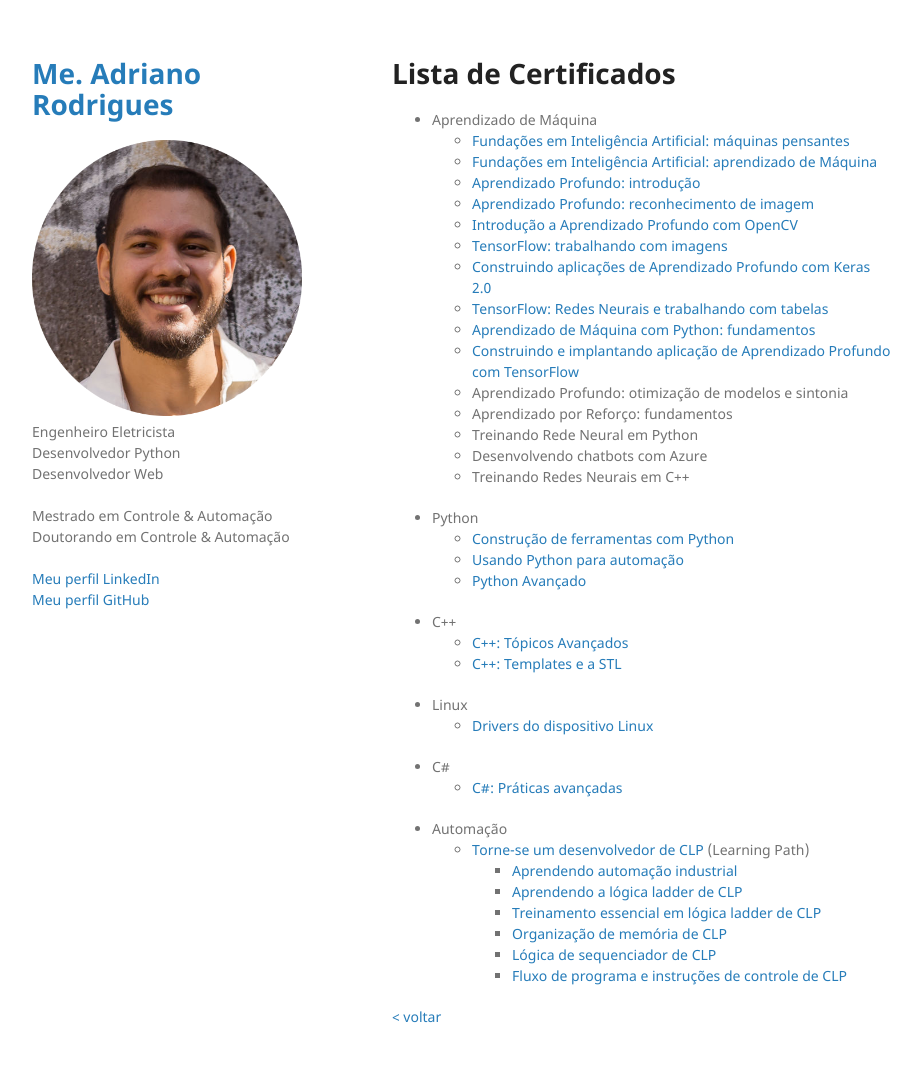
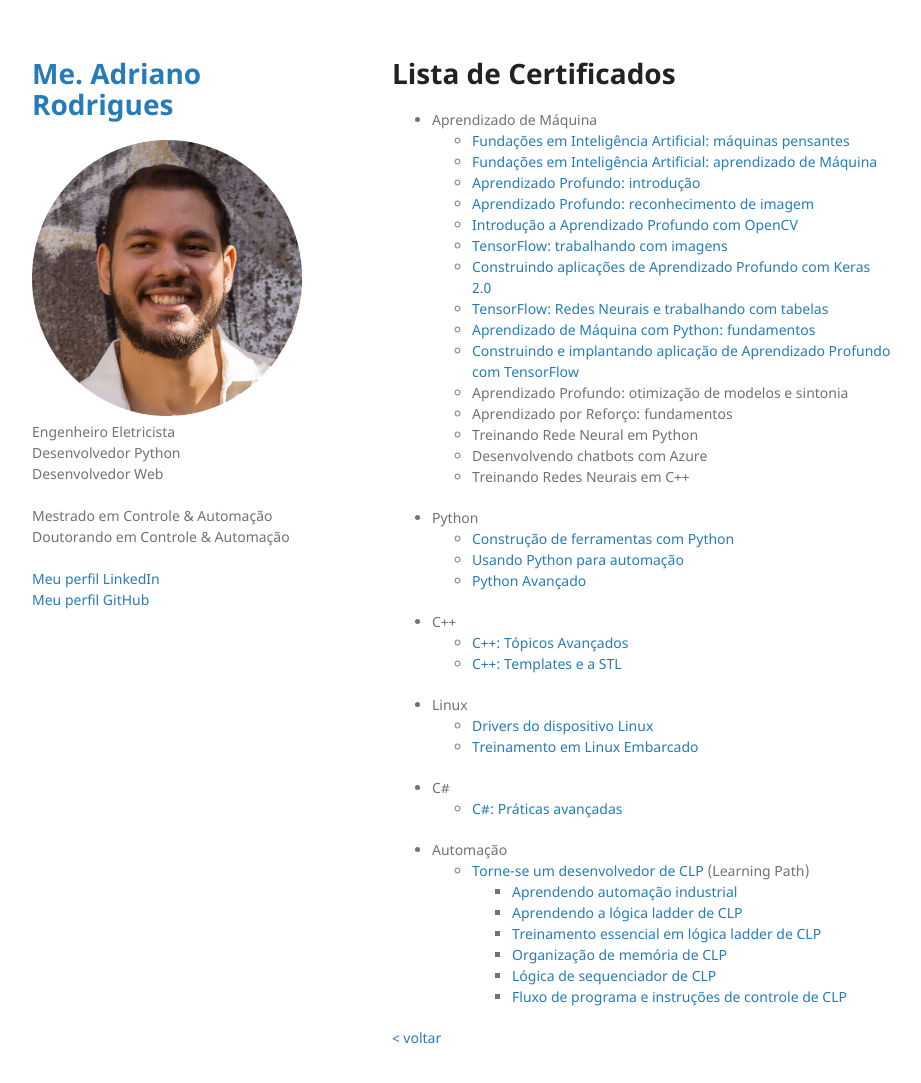
Before and after one commit to Adrianordp/Adrianordp.github.io, a Jekyll site: the page built from certificates/index.md, in a window 1280 px wide and 1118 px high. Shown: the top 1083 px of the window, without its empty margins (178-1099 px from the left). Built offline with Jekyll 4.4.1, drawn with Linux system fonts in a browser that asks for light colours.

Commit message:
Added 'EmbeddedLinux_EmbeddedLabWorks' certificate

```diff
--- a/certificates/index.md
+++ b/certificates/index.md
@@ -31,6 +31,7 @@ layout: default
     - [C++: Templates e a STL](./CertificateOfCompletion_C%20Templates%20and%20the%20STL.pdf)
 - Linux
     - [Drivers do dispositivo Linux](./CertificateOfCompletion_Linux%20Device%20Drivers%20.pdf)
+    - [Treinamento em Linux Embarcado](./EmbeddedLinux_EmbeddedLabWorks.pdf)
 - C#
     - [C#: Práticas avançadas](./CertificateOfCompletion_C%20Advanced%20Practices.pdf)
 - Automação
```
Also changed, not shown: en/certificates/index.md (+1 -0 lines), 2 other files.
